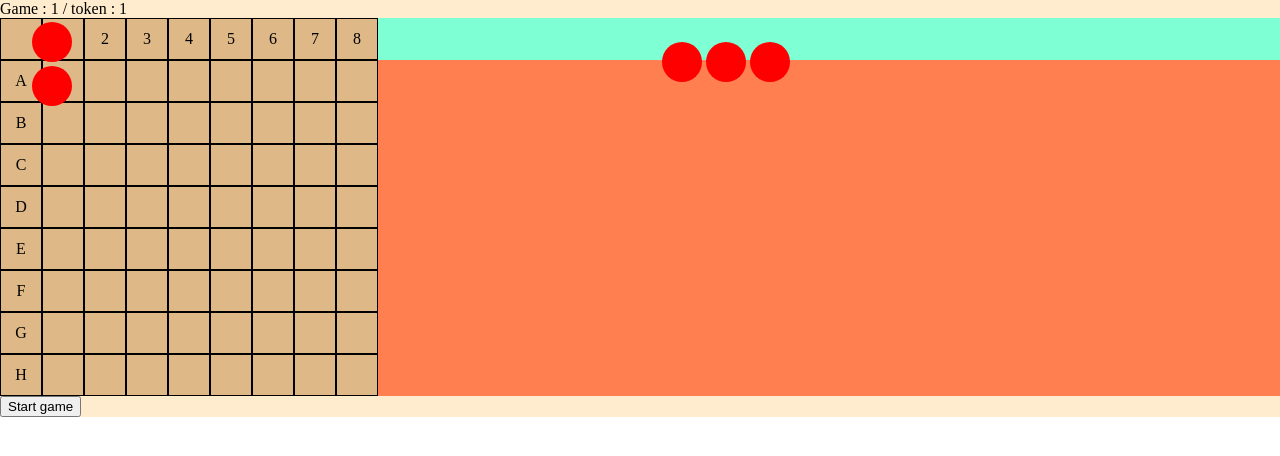
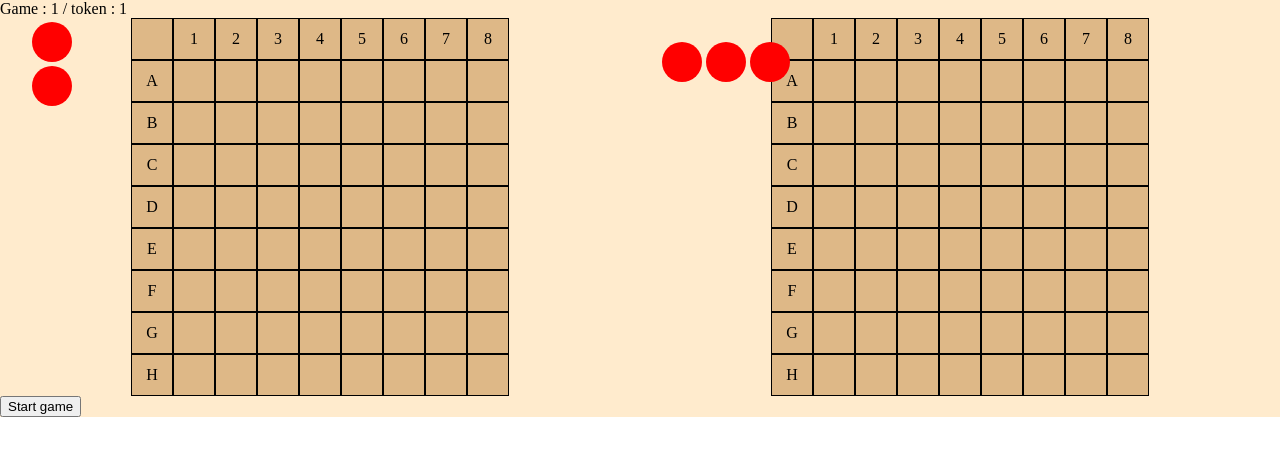
Before and after one commit to PAxwelista/Naval_Battle_frontend, a Next.js app: page /game/1/1 in a window 1280 px wide. Shown: the top 456 px of the page. Built offline with nearby package versions, Linux system fonts and the light colour scheme; no server answers.

Commit message:
components modification

```diff
--- a/components/BoardCase.tsx
+++ b/components/BoardCase.tsx
@@ -2,31 +2,38 @@ import styles from "../src/styles/BoardCase.module.css";
 
 type caseProps = {
     shipPassing: boolean;
-    ship: boolean;
     pos: { x: number; y: number };
     onDragEnter: Function;
     onDrop: Function;
     onDragLeave: Function;
-    subDragInfos: { horizontal: boolean; pos: number; size: number; index: number };
+    subDragInfos: { horizontal: boolean; pos: number; size: number; index: number } | null;
+    onClick : Function
 };
 
 export default function BoardCase({
     shipPassing,
-    ship,
     pos,
     onDragEnter,
     onDrop,
     onDragLeave,
     subDragInfos,
+    onClick
 }: caseProps) {
+
     const dragItemHover = { backgroundColor: shipPassing ? "red" : "burlywood" };
+
+    const handleClick=()=>{
+        onClick(pos)
+    }
+
     return (
         <div
             className={styles.main}
-            onMouseOver={() => subDragInfos.index >= 0 && onDragEnter(pos)}
-            onMouseLeave={() => subDragInfos.index >= 0 && onDragLeave(pos)}
-            onMouseUp={(event) => subDragInfos.index >= 0 && onDrop(pos,event)}
+            onMouseOver={() => subDragInfos && subDragInfos.index >= 0 && onDragEnter(pos)}
+            onMouseLeave={() => subDragInfos && subDragInfos.index >= 0 && onDragLeave(pos)}
+            onMouseUp={(event) => subDragInfos && subDragInfos.index >= 0 && onDrop(pos,event)}
             style={dragItemHover}
+            onClick={handleClick}
             onDragOver={e => {
                 e.stopPropagation();
                 e.preventDefault();
--- a/components/Game.tsx
+++ b/components/Game.tsx
@@ -11,6 +11,7 @@ type gameProps = {
 
 const pusher = new pusherJs("1efb5cc2be2496875fb4", {
     cluster: "eu",
+    channelAuthorization: { transport: "ajax", endpoint: "http://localhost:3000/pusher/auth" },
 });
 
 const initialSubmarines = [
@@ -28,25 +29,29 @@ export default function Game({ gameName, token }: gameProps) {
         shiftX: -1,
         shiftY: -1,
     });
+    const [isGameStart, setIsGameStart] = useState(false);
 
     useEffect(() => {
-        const channel = pusher.subscribe("presence-"+gameName);
-        channel.bind("mess", (message: any) => {
-            alert(message);
-        });
+        const channel = pusher.subscribe("presence-cache-" + gameName);
+        channel.bind("maps", bind);
         return () => {
-            pusher.unsubscribe("presence-"+gameName);
+            pusher.unsubscribe("presence-cache-" + gameName);
+            channel.unbind("maps", bind);
             channel.disconnect();
         };
     }, []);
 
     const handlePressButton = (event: React.KeyboardEvent) => {
         if (event.key === "r" && subDragInfos.index >= 0) {
-            rotateSub()
+            rotateSub();
         }
     };
 
-    const rotateSub=()=>{
+    const bind = (message: any) => {
+        console.log(message);
+    };
+
+    const rotateSub = () => {
         setSubmarines(subs =>
             subs.map(sub =>
                 sub.index === subDragInfos.index
@@ -60,7 +65,7 @@ export default function Game({ gameName, token }: gameProps) {
                     : sub
             )
         );
-    }
+    };
 
     const handleDragStart = (dragInfos: {
         horizontal: boolean;
@@ -70,7 +75,7 @@ export default function Game({ gameName, token }: gameProps) {
         shiftX: number;
         shiftY: number;
     }) => {
-        setSubDragInfos(dragInfos);
+        !isGameStart && setSubDragInfos(dragInfos);
     };
 
     const onMouseMove = (event: React.MouseEvent) => {
@@ -87,12 +92,26 @@ export default function Game({ gameName, token }: gameProps) {
         );
     }
     const onMouseUp = () => {
-        setSubDragInfos
+        setSubDragInfos;
     };
 
-    const gameStart = ()=>{
-        console.log("start the game")
-    }
+    const gameStart = () => {
+        setIsGameStart(true);
+        console.log("start the game");
+        fetch("http://localhost:3000/pusher/newGame", {
+            method: "POST",
+            headers: {
+                "Content-Type": "application/json",
+            },
+            body: JSON.stringify({ channel: gameName, map: "example1" }),
+        })
+            .then(response => response.json())
+            .then(data => console.log(data));
+    };
+
+    const handleClick = (pos : {x : number, y:number}) => {
+        isGameStart && console.log(pos);
+    };
 
     return (
         <div
@@ -103,10 +122,19 @@ export default function Game({ gameName, token }: gameProps) {
             onMouseUp={onMouseUp}
         >
             Game : {gameName} / token : {token}
-            <PlayBoard
-                subDragInfos={subDragInfos}
-                moveSub={moveSub}
-            />
+            <div className={styles.playBoards}>
+                <PlayBoard
+                    subDragInfos={subDragInfos}
+                    moveSub={moveSub}
+                    onClick={() => null}
+                />
+
+                <PlayBoard
+                    subDragInfos={null}
+                    moveSub={null}
+                    onClick={handleClick}
+                />
+            </div>
             {submarines.map((submarine, i) => (
                 <Submarine
                     key={i}
--- a/components/JoinGame.tsx
+++ b/components/JoinGame.tsx
@@ -13,7 +13,7 @@ export default function NewGame() {
         })();
     }, []);
     const handleClick = (channel : string) =>{
-        router.push(`game/${channel}/${uid(10)}`);
+        router.push(`game/${channel.substring(9)}/${uid(10)}`);
     }
     console.log("channels :", channels);
     const Serveurs = Object.keys(channels).map((serveur: any) => <button key={serveur} onClick={()=>handleClick(serveur)}>{serveur}</button>);
--- a/components/PlayBoard.tsx
+++ b/components/PlayBoard.tsx
@@ -6,22 +6,24 @@ const columnTitle = [1, 2, 3, 4, 5, 6, 7, 8];
 const lineTitle = ["A", "B", "C", "D", "E", "F", "G", "H"];
 
 type playboardProps = {
-    subDragInfos: { horizontal: boolean; pos: number; size: number; index: number };
-    moveSub: Function;
+    subDragInfos: { horizontal: boolean; pos: number; size: number; index: number } | null;
+    moveSub: Function | null;
+    onClick: Function;
 };
 
-export default function PlayBoard({ subDragInfos, moveSub }: playboardProps) {
+export default function PlayBoard({ subDragInfos, moveSub, onClick }: playboardProps) {
     const [shipsPos, setShipsPos] = useState(columnTitle.map(column => lineTitle.map(line => "-")));
     // initialise un tableau deux entrée avec des 0 correspondant au jeu,
     // un chiffre qui correspond au numéro du tableau pour un vaisseau placé et P pour le passage de la souris
 
     const canFitInCase = (x: number, y: number) => {
-        if (subDragInfos.horizontal) {
+        if (subDragInfos && subDragInfos.horizontal) {
             if (x + (subDragInfos.size - subDragInfos.pos) > columnTitle.length) return false;
-        } else {
+        } else if (subDragInfos) {
             if (y + (subDragInfos.size - subDragInfos.pos) > lineTitle.length) return false;
         }
         if (
+            subDragInfos &&
             newPositionsTab({ x, y }, subDragInfos.horizontal, subDragInfos.size, subDragInfos.pos).some(pos => {
                 const valueInLine = shipsPos[pos.y];
                 if (valueInLine === undefined) return true;
@@ -53,14 +55,14 @@ export default function PlayBoard({ subDragInfos, moveSub }: playboardProps) {
 
     const onDragEnter = (pos: { x: number; y: number }) => {
         canFitInCase(pos.x, pos.y) &&
+            subDragInfos &&
             changeBoard(newPositionsTab(pos, subDragInfos.horizontal, subDragInfos.size, subDragInfos.pos), "P");
     };
     const onDragLeave = (pos: { x: number; y: number }) => {
         setShipsPos(shipspos => shipspos.map(line => line.map(boardCase => (boardCase === "P" ? "-" : boardCase))));
     };
     const onDrop = (pos: { x: number; y: number }, event: MouseEvent) => {
-        if (!canFitInCase(pos.x, pos.y)) return;
-
+        if (subDragInfos && moveSub && canFitInCase(pos.x, pos.y)) {
             const target = event.target as HTMLTextAreaElement;
             removeOldSubPos(subDragInfos.index);
             changeBoard(
@@ -72,6 +74,11 @@ export default function PlayBoard({ subDragInfos, moveSub }: playboardProps) {
                 subDragInfos.horizontal ? target.offsetLeft - target.offsetWidth * subDragInfos.pos : target.offsetLeft,
                 subDragInfos.horizontal ? target.offsetTop : target.offsetTop - target.offsetHeight * subDragInfos.pos
             );
+        }
+    };
+
+    const handleClick = (pos: { x: number; y: number }) => {
+        onClick(pos);
     };
 
     const line = (firstLetter: string, i: number) => {
@@ -85,12 +92,12 @@ export default function PlayBoard({ subDragInfos, moveSub }: playboardProps) {
                     <BoardCase
                         key={i.toString() + " " + j.toString()}
                         shipPassing={shipsPos[i][j] === "P"}
-                        ship={Number(shipsPos[i][j]) >= 0}
                         pos={{ x: j, y: i }}
                         onDragEnter={onDragEnter}
                         onDrop={onDrop}
                         onDragLeave={onDragLeave}
-                        subDragInfos={subDragInfos}
+                        subDragInfos={subDragInfos ? subDragInfos : null}
+                        onClick={handleClick}
                     />
                 ))}
             </div>
--- a/src/styles/Game.module.css
+++ b/src/styles/Game.module.css
@@ -1,3 +1,7 @@
 .main {
     background-color: blanchedalmond;
 }
+.playBoards{
+    display: flex;
+    justify-content:space-around;
+}
```
Lines whose indentation alone changed are shown as unchanged.
